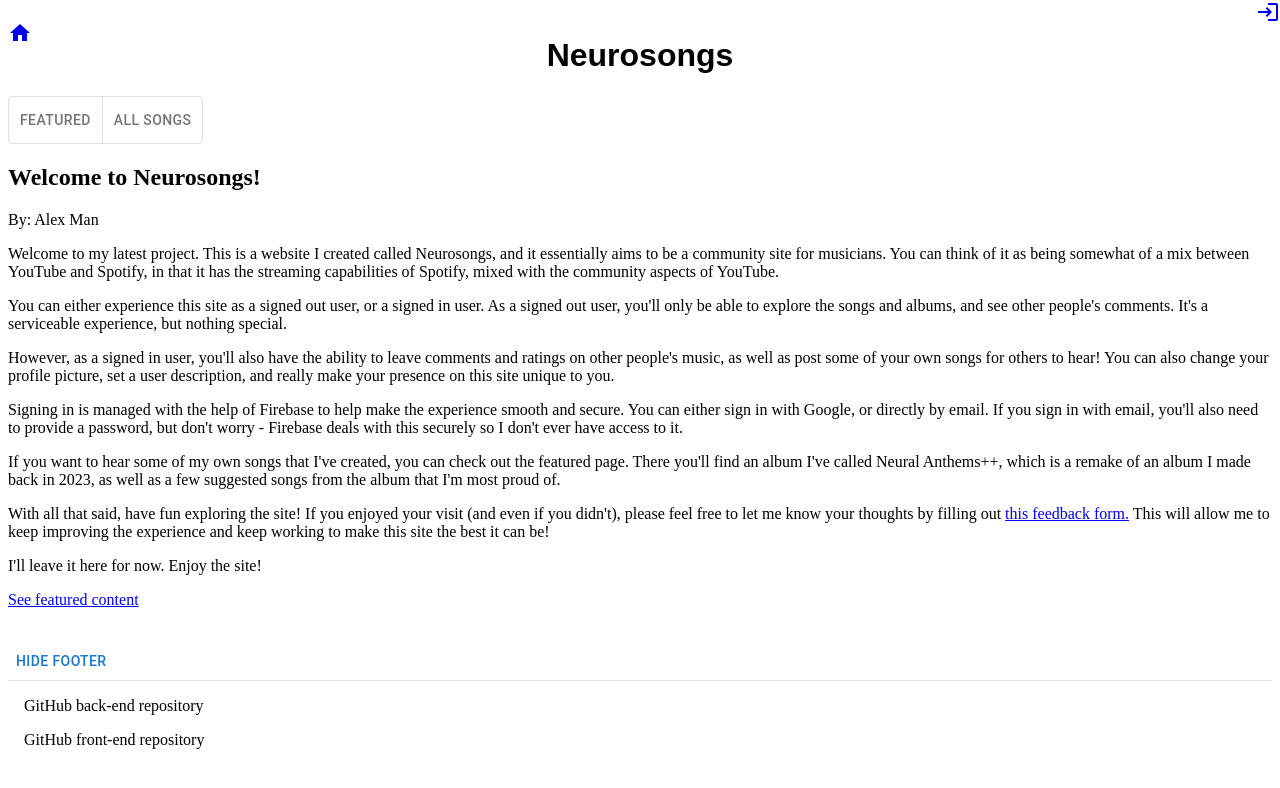
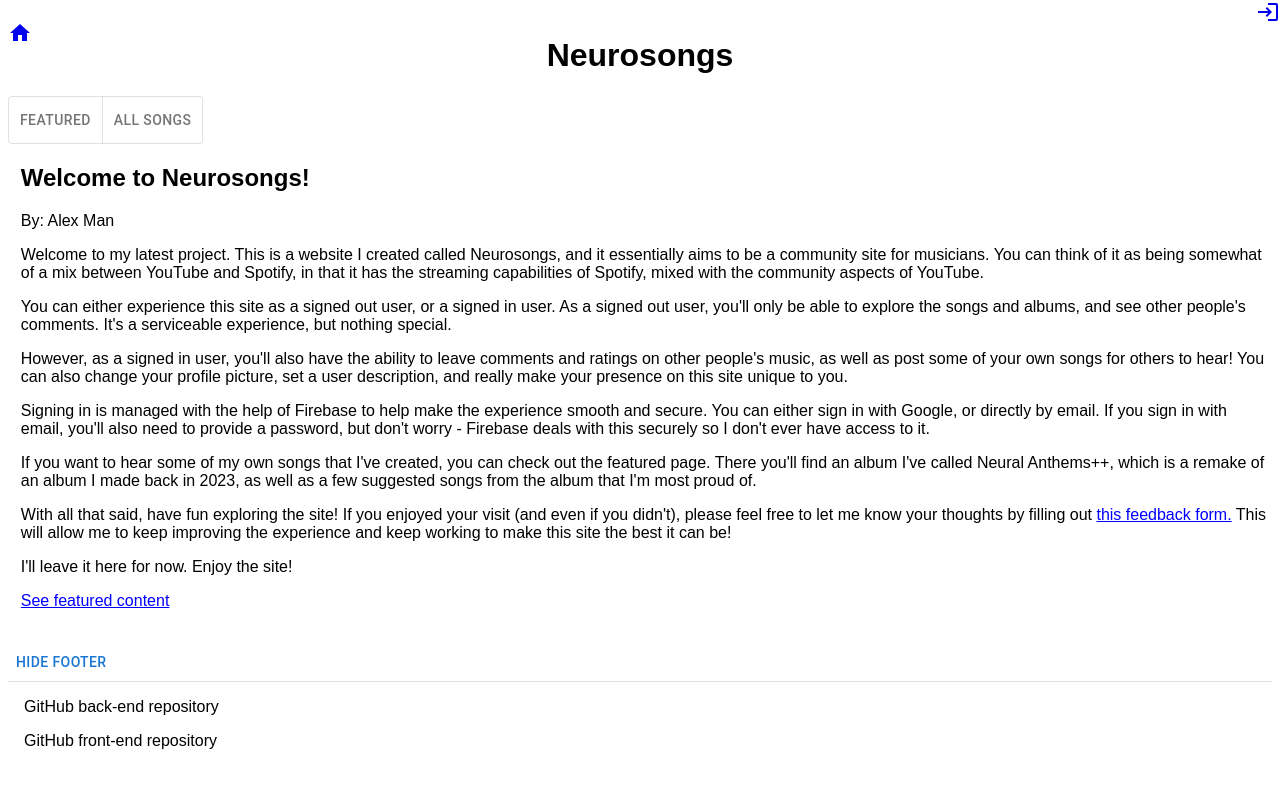
Before and after one commit to AlexMan123456/neurosongs-front-end, a React (Vite) app: page / in a window 1280 px wide. Shown: the top 788 px of the page. Built offline with nearby package versions, Linux system fonts and the light colour scheme; no server answers.

Commit message:
Added some padding and changed font of HTML elements

```diff
--- a/src/index.css
+++ b/src/index.css
@@ -3,3 +3,22 @@ h1 {
   font-family: Arial, Helvetica, sans-serif;
   padding-top: 2vh
 }
+
+h2 {
+  font-family: Arial, Helvetica, sans-serif;
+  padding-left: 1vw;
+}
+
+h3 {
+  font-family: Arial, Helvetica, sans-serif;
+  padding-left: 0.5vw;
+}
+
+p {
+  font-family: Arial, Helvetica, sans-serif;
+  padding-left: 1vw;
+}
+
+li {
+  font-family: Arial, Helvetica, sans-serif;
+}
```
